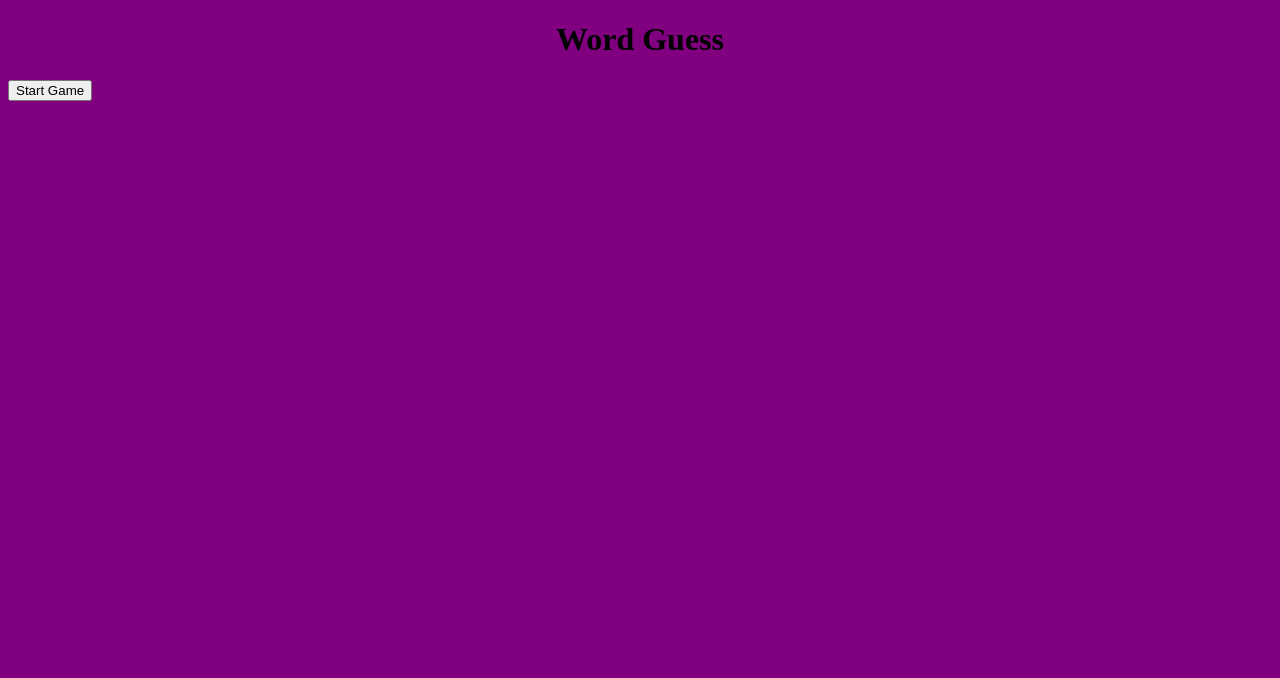
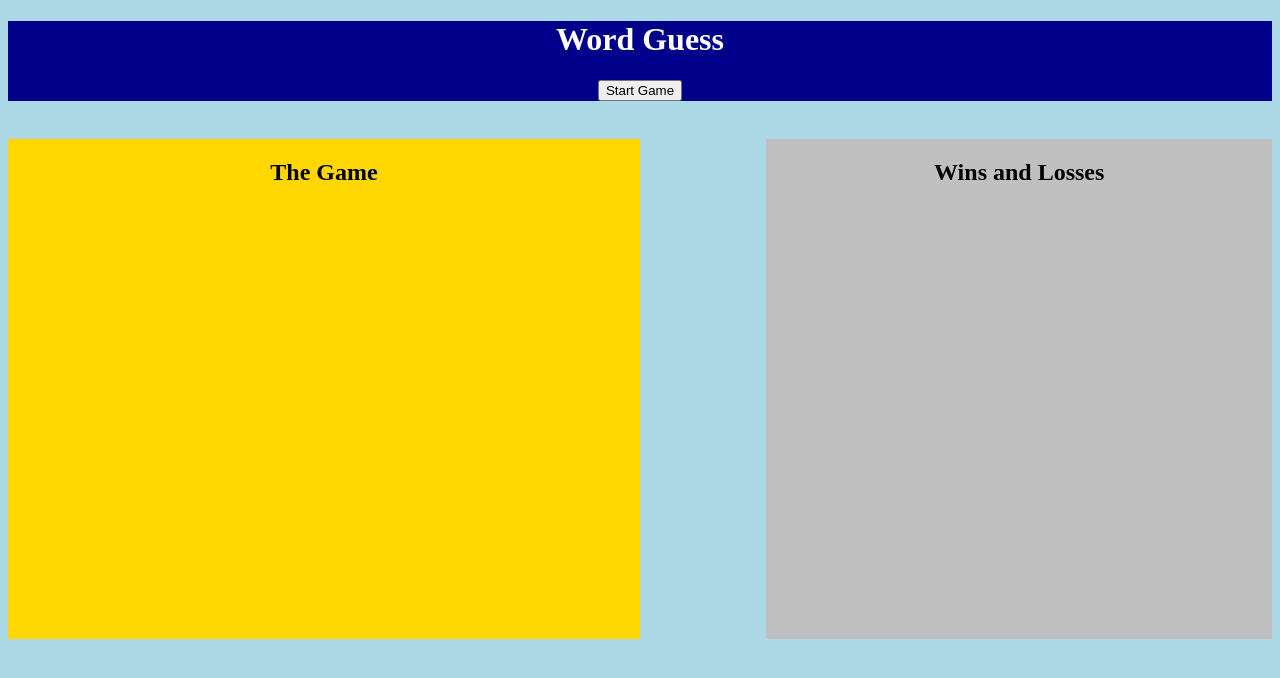
Before and after one commit to KJ234/word-game, a plain HTML site: page index.html in a window 1280 px wide. Drawn offline with Linux system fonts and the light colour scheme.

Commit message:
html and javascript

```diff
--- a/assets/style.css
+++ b/assets/style.css
@@ -1,7 +1,38 @@
+header {
+    background-color: darkblue;
+}
+
 body {
-    background-color: purple;
+    background-color: lightblue;
 }
 
 h1 {
     text-align: center;
+    color: white;
 }
+
+button {
+    text-align: center;
+    margin: auto;
+    display: flex;
+}
+
+.container1 {
+    float: left;
+    display: inline;
+    background-color: gold;
+    width: 50%;
+    height: 500px;
+    margin-top: 3%;
+    text-align: center;
+}
+
+.container2 {
+    float: right;
+    display: inline;
+    background-color: silver;
+    width: 40%;
+    height: 500px;
+    margin-top: 3%;
+    text-align: center;
+}
--- a/index.html
+++ b/index.html
@@ -7,10 +7,19 @@
     <title>Word Guess</title>
     <link rel="stylesheet" href="./assets/style.css">
 </head>
-<body>
     <header>
         <h1>Word Guess</h1>
         <button>Start Game</button>
     </header>
+
+<body>
+<section class="container1">
+ <h2>The Game</h2>
+</section>
+
+<section class="container2">
+<h2>Wins and Losses</h2>
+</section>
 </body>
+
 </html>
```
